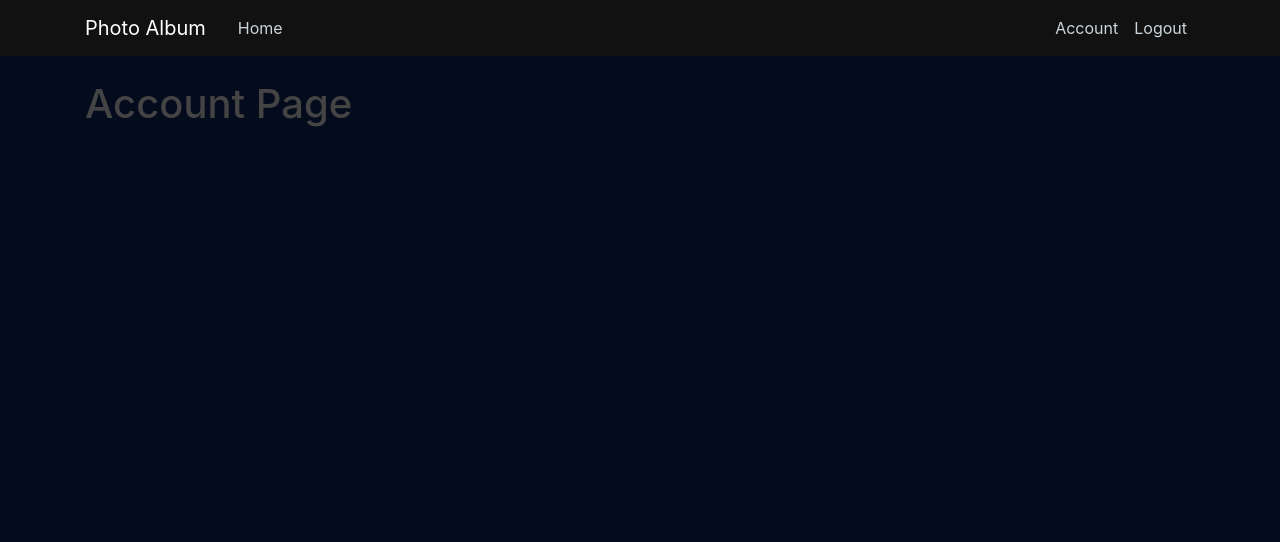
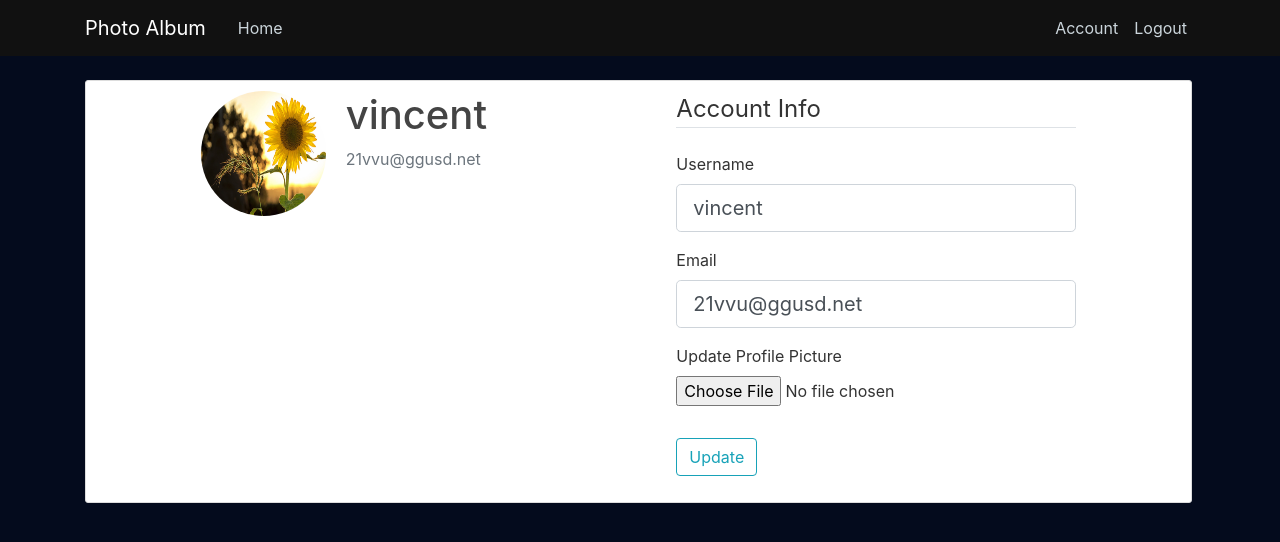
Before and after one commit to VincentVu4/Mem_Project, a Flask app: page /account in a window 1280 px wide. Shown: the top 542 px of the page. Run offline with Flask 3, Linux system fonts and the light colour scheme; a user stored in the database is signed in; some libraries are stand-ins or nearby versions.

Commit message:
Finished Account Page

```diff
--- a/memproject/__init__.py
+++ b/memproject/__init__.py
@@ -9,5 +9,7 @@ app.config['SQLALCHEMY_DATABASE_URI'] = "sqlite:///site.db"
 db = SQLAlchemy(app)
 bcrypt = Bcrypt(app)
 login_manager = LoginManager(app)
+login_manager.login_view = "login"
+login_manager.login_message_category = "info"
 
 from memproject import routes
--- a/memproject/forms.py
+++ b/memproject/forms.py
@@ -1,7 +1,9 @@
 from flask_wtf import FlaskForm
+from flask_wtf.file import FileField, FileAllowed
 from wtforms import StringField, PasswordField, SubmitField, BooleanField
 from wtforms.validators import DataRequired, Length, Email, EqualTo, ValidationError
 from memproject.models import User
+from flask_login import current_user
 
 
 class RegistrationForm(FlaskForm):
@@ -27,3 +29,21 @@ class LoginForm(FlaskForm):
     password = PasswordField('Password', validators = [DataRequired()])
     remember = BooleanField('Remember Me')
     submit = SubmitField('Login')
+
+class UpdateAccountForm(FlaskForm):
+    username = StringField('Username', validators = [DataRequired(), Length(min = 2, max = 20)])
+    email = StringField('Email', validators = [DataRequired(), Email()])
+    picture = FileField('Update Profile Picture', validators=[FileAllowed(['jpg', 'png'])])
+    submit = SubmitField('Update')
+
+    def validate_username(self, username):
+        if username.data != current_user.username:
+            user = User.query.filter_by(username = username.data).first()
+            if user:
+                raise ValidationError("Username has already been taken. Please choose another one.")
+
+    def validate_email(self, email):
+        if email.data != current_user.email:
+            user = User.query.filter_by(email = email.data).first()
+            if user:
+                raise ValidationError("Email has already been taken. Please choose another one.")
--- a/memproject/routes.py
+++ b/memproject/routes.py
@@ -1,8 +1,11 @@
-from flask import Flask, render_template, url_for, flash, redirect
+import os
+import secrets
+from PIL import Image
+from flask import Flask, render_template, url_for, flash, redirect, request
 from memproject import app, db, bcrypt
-from memproject.forms import RegistrationForm, LoginForm
+from memproject.forms import RegistrationForm, LoginForm, UpdateAccountForm
 from memproject.models import User, Post
-from flask_login import login_user, current_user, logout_user
+from flask_login import login_user, current_user, logout_user, login_required
 
 @app.route("/")
 @app.route("/home")
@@ -20,11 +23,8 @@ def register():
 
         db.session.add(user)
         db.session.commit()
-        flash(f'Account successfully created.')
+        flash(f'Account successfully created.', "success")
         return redirect(url_for('login'))
-
-
-
 
     return render_template("register.html", title = "Register", form=form)
 
@@ -37,14 +37,41 @@ def login():
         user = User.query.filter_by(email = form.email.data).first()
         if user and bcrypt.check_password_hash(user.password, form.password.data):
             login_user(user, remember=form.remember.data)
-            return redirect(url_for('home'))
+            next_page = request.args.get('next')
+            return redirect(next_page) if next_page else redirect(url_for('home'))
         else:
-            flash(f'Login unsuccessful. Please check your email and password.')
+            flash(f'Login unsuccessful. Please check your email and password.', "danger")
     return render_template("login.html", title = "Login", form=form)
 
-@app.route("/account")
+def save_picture(form_picture):
+    random_hex = secrets.token_hex(8)
+    _, f_ext = os.path.splitext(form_picture.filename)
+    picture_fn = random_hex + f_ext
+    picture_path = os.path.join(app.root_path, 'static/profile-pics', picture_fn)
+    output_size = (125, 125)
+    i = Image.open(form_picture)
+    i.thumbnail(output_size)
+
+    i.save(picture_path)
+    return picture_fn
+
+@app.route("/account", methods = ['GET', 'POST'])
+@login_required
 def account():
-    return render_template("account.html", title = "Account")
+    form = UpdateAccountForm()
+    if form.validate_on_submit():
+        if form.picture.data:
+            picture_file = save_picture(form.picture.data)
+            current_user.image_file = picture_file
+        current_user.username = form.username.data
+        current_user.email = form.email.data
+        db.session.commit()
+        flash("Your account has been updated!", "success")
+    elif request.method == "GET":
+        form.username.data = current_user.username
+        form.email.data = current_user.email
+    image_file = url_for('static', filename = 'profile-pics/' + current_user.image_file)
+    return render_template("account.html", title = "Account", image_file = image_file, form = form)
 
 @app.route("/logout")
 def logout():
--- a/memproject/static/layout.css
+++ b/memproject/static/layout.css
@@ -24,7 +24,8 @@ body {
     font-weight: 500;
   }
 
-  .content-section {
+  .content-section2,
+  .content-section{
     display: flex;
     justify-content: center;
     background: #ffffff;
@@ -32,8 +33,13 @@ body {
     border: 1px solid #dddddd;
     border-radius: 3px;
     margin-bottom: 20px;
-    width: 935px;
+    width: 1107px;
   }
+
+  .content-section2{
+    justify-content: space-around;
+  }
+
   .form-group{
     width: 400px;
   }
--- a/memproject/templates/account.html
+++ b/memproject/templates/account.html
@@ -1,4 +1,65 @@
 {% extends "layout.html" %}
 {% block content %}
-    <h1>Account Page</h1>
+
+    <div class="content-section2">
+        <div class="media">
+        <img class="rounded-circle account-img" src="{{ image_file }}">
+        <div class="media-body">
+            <h2 class="account-heading">{{ current_user.username }}</h2>
+            <p class="text-secondary">{{ current_user.email }}</p>
+        </div>
+    </div>
+
+    <form method = "post" action = "" enctype = "multipart/form-data">
+        {{ form.hidden_tag() }}
+        <fieldset class = "form-group">
+            <legend class = "border-bottom mb-4">Account Info</legend>
+            <div class = "form-group">
+                {{ form.username.label(class = "form-control-label")}}
+
+
+                {% if form.username.errors %}
+                    {{ form.username(class = "form-control form-control-lg is-invalid")}}
+                    <div class = "invalid-feedback">
+                        {% for errors in form.username.errors %}
+                            <span>{{ errors }}</span>
+                        {% endfor %}
+                    </div>
+                {% else %}
+                    {{ form.username(class = "form-control form-control-lg") }}
+                {% endif %}
+            </div>
+            <div class = "form-group">
+                {{ form.email.label(class = "form-control-label") }}
+                {% if form.email.errors %}
+                    {{ form.email(class = "form-control form-control-lg is-invalid") }}
+                    <div class = "invalid-feedback">
+                        {% for errors in form.email.errors %}
+                            <span> {{ errors }}</span>
+                        {% endfor %}
+                    </div>
+
+                {% else %}
+                    {{ form.email(class = "form-control form-control-lg") }}
+                {% endif %}
+            </div>
+            <div class = "form-group">
+                {{ form.picture.label() }}
+                {{ form.picture(class = "form-control-file") }}
+                {% if form.picture.errors %}
+                    {% for errors in form.picture.errors %}
+                        <span class = "text-danger">{{ errors }}</span></br>
+                    {% endfor %}
+                {% endif %}
+            </div>
+
+        </fieldset>
+        <div class = "form-group">
+            {{ form.submit(class = "btn btn-outline-info") }}
+        </div>
+
+    </form>
+
+
+
 {% endblock content %}
```
Also changed, not shown: instance/site.db, memproject/static/profile-pics/5162ce80779823b6.jpg (added), memproject/static/profile-pics/6dc672c83c66d99b.jpg (added), memproject/static/profile-pics/d2e2b5c99317778c.PNG (added), memproject/static/profile-pics/default.jpg (added), memproject/static/profile-pics/f5f92d9bae68590b.PNG (added), memproject/static/profile-pics/fbfab6c521a57227.PNG (added).
